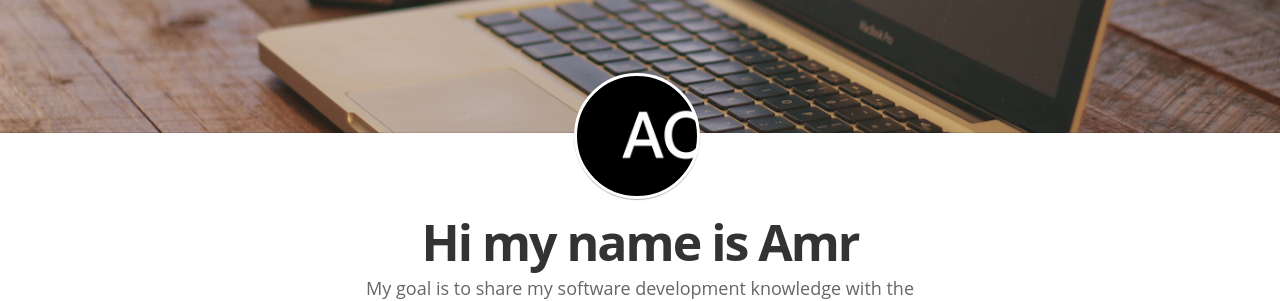
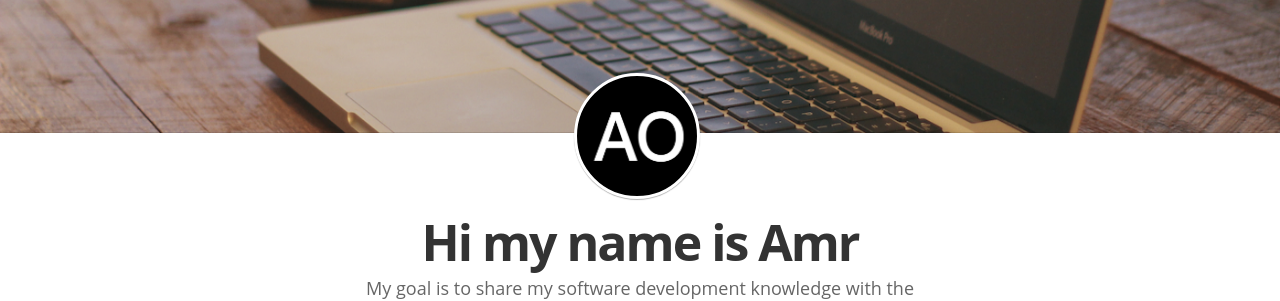
Before and after one commit to amrOmran89/swift-tutorials, a Jekyll site: the page built from index.html, in a window 1280 px wide. Shown: the part 317-618 px from the top of the page. Built offline with Jekyll 4.4.1, drawn with Linux system fonts in a browser that asks for light colours; nearby versions of some CDN libraries; some web fonts are replaced; the list of posts is cut into pages by our own code.

Commit message:
fix the logo

```diff
--- a/_config.yml
+++ b/_config.yml
@@ -18,7 +18,7 @@ cover: "/assets/images/background_image.jpg"
 
 name: 'Amr Omran'
 author: 'Amr Omran'
-author_image: "/assets/images/author.JPEG"
+author_image: "/assets/images/author.jpg"
 
 paginate:	5
 
```
Also changed, not shown: assets/images/ao_logo.jpg, assets/images/author.JPEG (deleted), assets/images/author.jpg (added).
